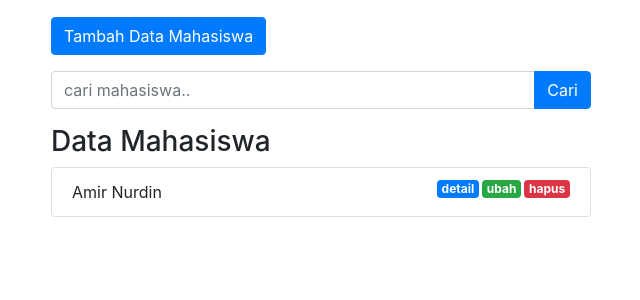
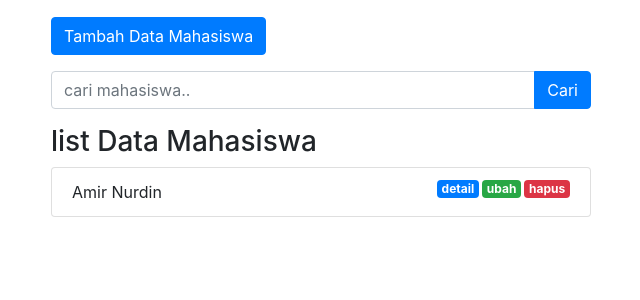
Before and after one commit to uswatun79/belajar_ci, a PHP site: page /belajar_ci/mahasiswa in a window 1280 px wide. Shown: the part 56-356 px from the top of the page, without its empty margins (34-674 px from the left). Run offline with PHP 8.4, Linux system fonts and the light colour scheme; data comes from the database, SQL or seed files in the repository.

Commit message:
update
update list data mahasiswa

```diff
--- a/app/views/mahasiswa/index.php
+++ b/app/views/mahasiswa/index.php
@@ -29,7 +29,7 @@
 
   <div class="row">
       <div class="col-lg-6">
-        <h3>Data Mahasiswa</h3>
+        <h3>list Data Mahasiswa</h3>
         <ul class="list-group">
           <?php foreach( $data['mhs'] as $mhs ) : ?>
             <li class="list-group-item">
```
